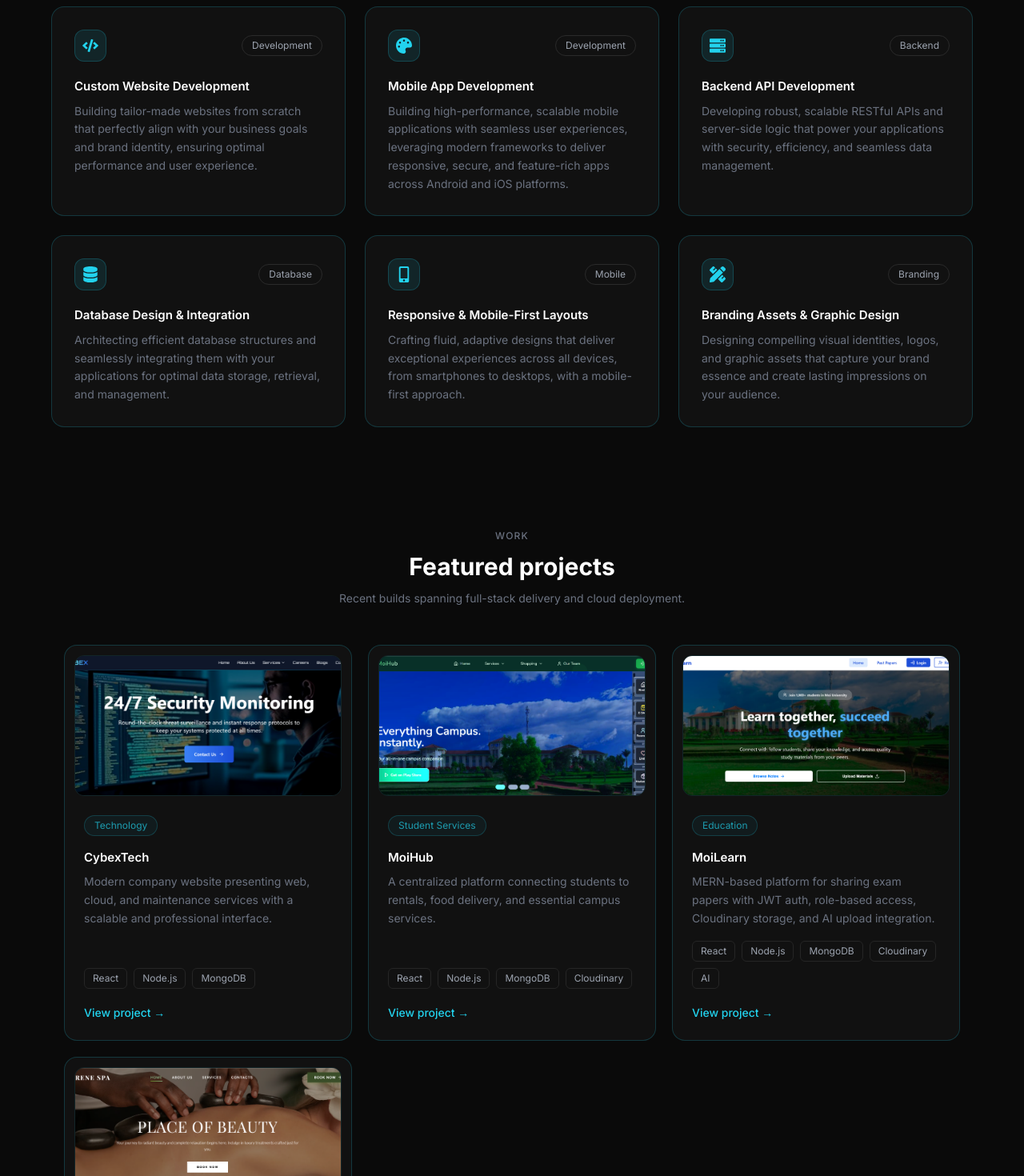
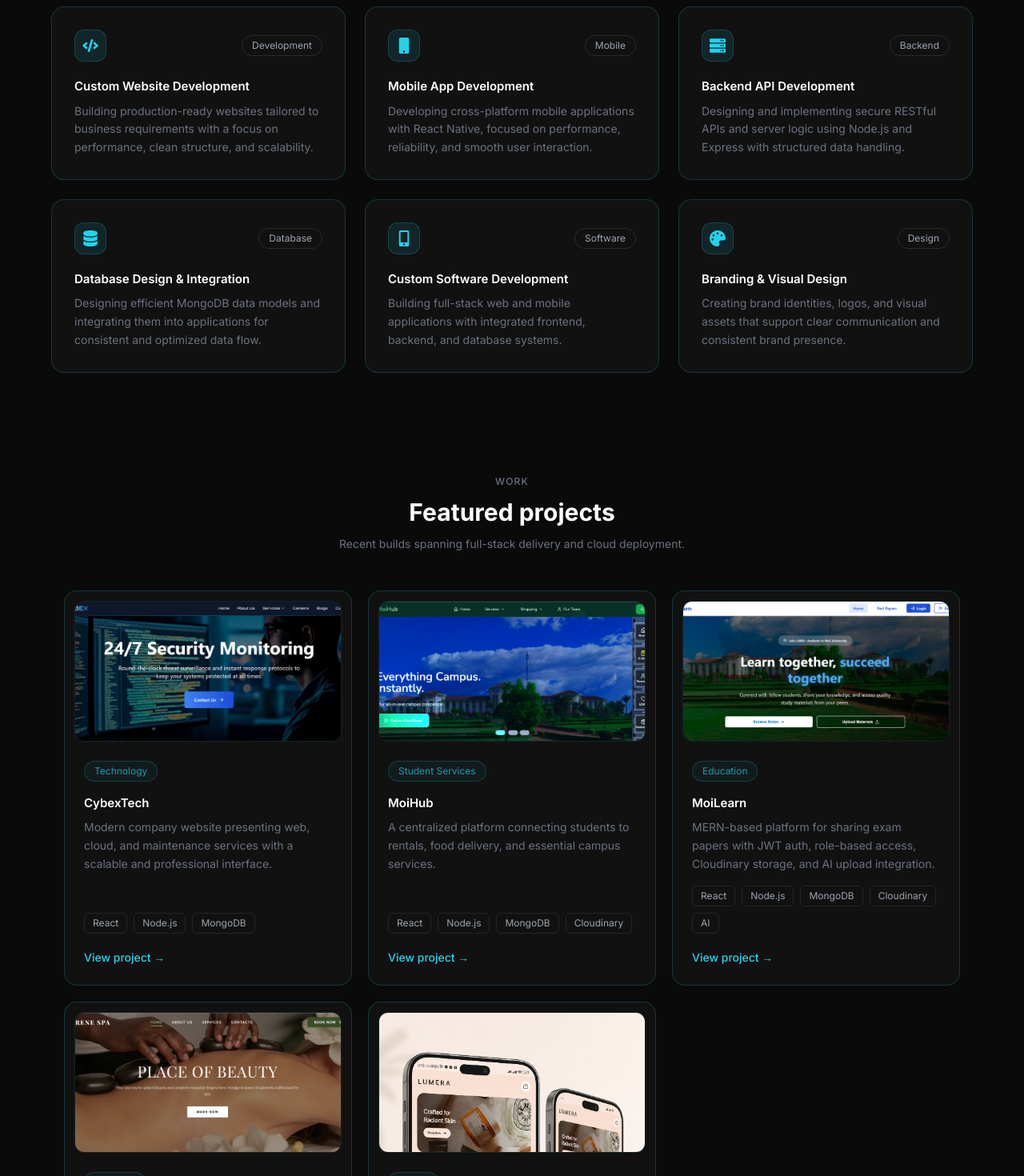
Before and after one commit to jo-oseeph/my-app, a React (Create React App) app: page / in a window 1280 px wide. Shown: the part 1020-2490 px from the top of the page at 80% size. Built offline with nearby package versions, Linux system fonts and the light colour scheme.

Commit message:
updates project

```diff
--- a/src/pages/Projects.js
+++ b/src/pages/Projects.js
@@ -12,7 +12,6 @@
     technologies: ["React", "Node.js", "MongoDB"],
     image: "/images/cyber.png",
     live: "https://www.cybextech.co.ke/",
-
   },
   {
     id: 4,
@@ -43,6 +42,16 @@
     technologies: ["React", "TailwindCSS"],
     image: "/images/spa.png",
     live: "https://serenspa.vercel.app",
+  },
+  {
+    id: 5,
+    category: "Mobile",
+    title: "Ecommerce Mobile App",
+    description:
+      "Cross-platform ecommerce mobile application built with React Native and Expo, featuring backend services powered by Node.js and Express for authentication, product management, and order handling.",
+    technologies: ["React Native", "Expo", "Node.js", "Express"],
+    image: "/images/ecommerce.png",
+    github: "https://github.com/your-username/your-repo",
   },
 ];
 
--- a/src/pages/Services.js
+++ b/src/pages/Services.js
@@ -2,7 +2,7 @@
 import { motion } from 'framer-motion';
 import {
   FaCode, FaPalette, FaServer,
-  FaDatabase, FaMobileAlt, FaPencilRuler
+  FaDatabase, FaMobileAlt, FaMobile,
 } from 'react-icons/fa';
 
 const services = [
@@ -10,37 +10,37 @@
     icon: <FaCode size={20} className="text-cyan-400" />,
     category: 'Development',
     title: 'Custom Website Development',
-    description: 'Building tailor-made websites from scratch that perfectly align with your business goals and brand identity, ensuring optimal performance and user experience.',
+    description: 'Building production-ready websites tailored to business requirements with a focus on performance, clean structure, and scalability.',
   },
   {
-    icon: <FaPalette size={20} className="text-cyan-400" />,
-    category: 'Development',
+    icon: <FaMobile size={20} className="text-cyan-400" />,
+    category: 'Mobile',
     title: 'Mobile App Development',
-    description: 'Building high-performance, scalable mobile applications with seamless user experiences, leveraging modern frameworks to deliver responsive, secure, and feature-rich apps across Android and iOS platforms.',
+    description: 'Developing cross-platform mobile applications with React Native, focused on performance, reliability, and smooth user interaction.',
   },
   {
     icon: <FaServer size={20} className="text-cyan-400" />,
     category: 'Backend',
     title: 'Backend API Development',
-    description: 'Developing robust, scalable RESTful APIs and server-side logic that power your applications with security, efficiency, and seamless data management.',
+    description: 'Designing and implementing secure RESTful APIs and server logic using Node.js and Express with structured data handling.',
   },
   {
     icon: <FaDatabase size={20} className="text-cyan-400" />,
     category: 'Database',
     title: 'Database Design & Integration',
-    description: 'Architecting efficient database structures and seamlessly integrating them with your applications for optimal data storage, retrieval, and management.',
+    description: 'Designing efficient MongoDB data models and integrating them into applications for consistent and optimized data flow.',
   },
   {
     icon: <FaMobileAlt size={20} className="text-cyan-400" />,
-    category: 'Mobile',
-    title: 'Responsive & Mobile-First Layouts',
-    description: 'Crafting fluid, adaptive designs that deliver exceptional experiences across all devices, from smartphones to desktops, with a mobile-first approach.',
+    category: 'Software',
+    title: 'Custom Software Development',
+    description: 'Building full-stack web and mobile applications with integrated frontend, backend, and database systems.',
   },
   {
-    icon: <FaPencilRuler size={20} className="text-cyan-400" />,
-    category: 'Branding',
-    title: 'Branding Assets & Graphic Design',
-    description: 'Designing compelling visual identities, logos, and graphic assets that capture your brand essence and create lasting impressions on your audience.',
+    icon: <FaPalette size={20} className="text-cyan-400" />,
+    category: 'Design',
+    title: 'Branding & Visual Design',
+    description: 'Creating brand identities, logos, and visual assets that support clear communication and consistent brand presence.',
   },
 ];
 
```
Also changed, not shown: public/images/ecommerce.png (added).
